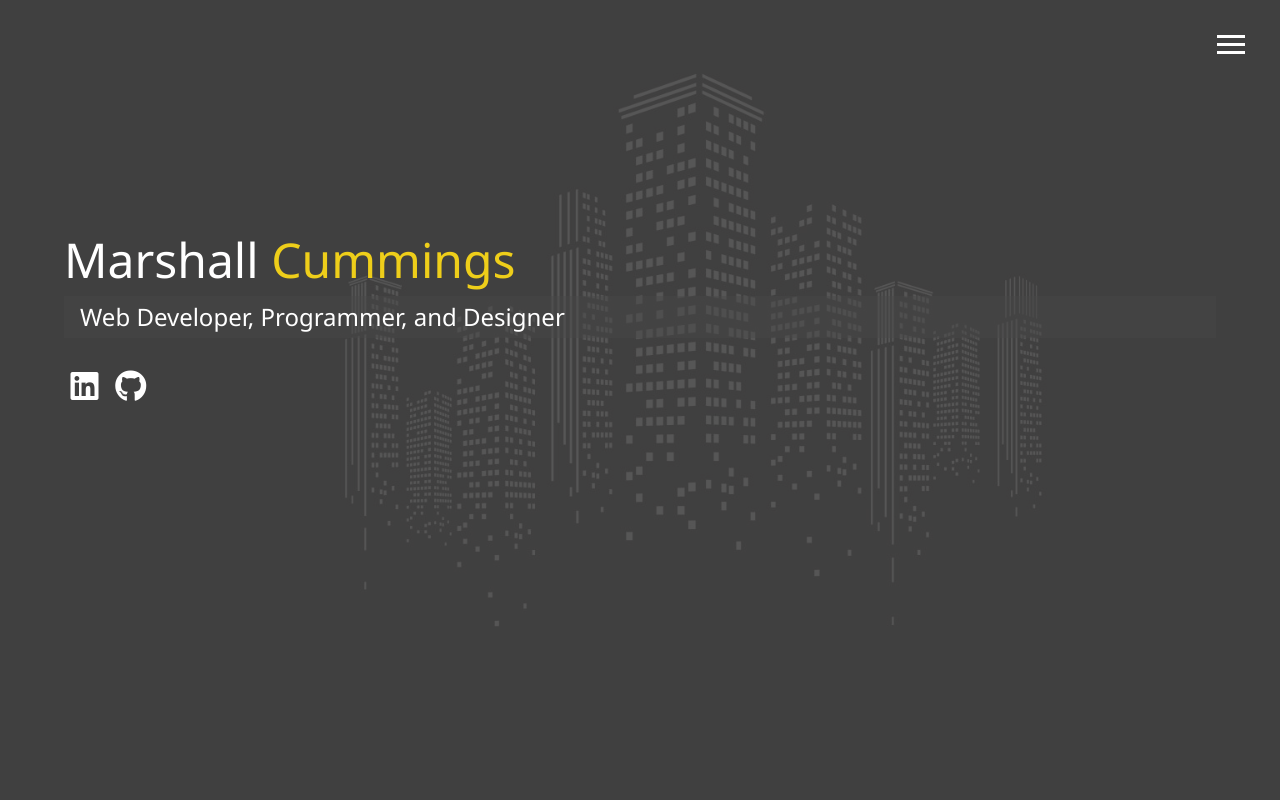
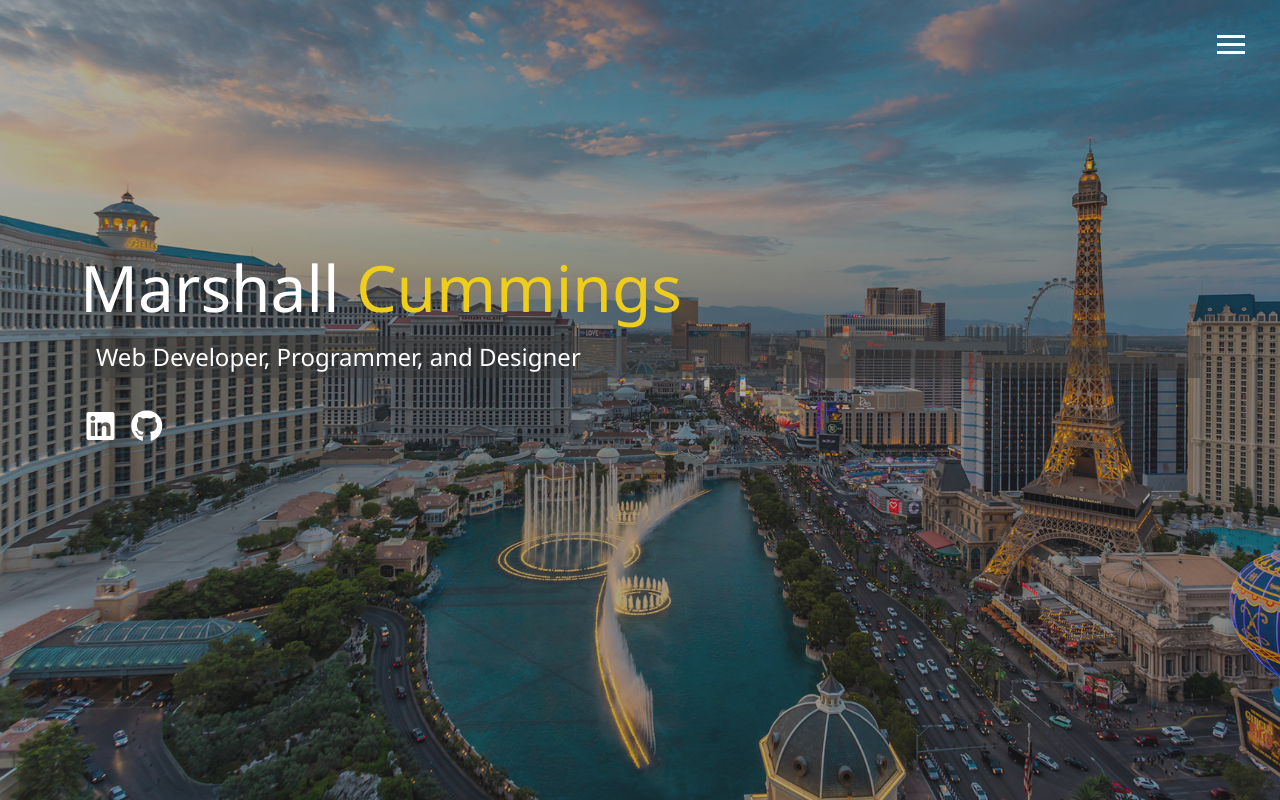
Before and after one commit to marshhpc/new-portfolio, a website: page dist/index.html in a window 1280 px wide. Drawn offline with Linux system fonts and the light colour scheme.

Commit message:
strat on work.html

```diff
--- a/scss/_config.scss
+++ b/scss/_config.scss
@@ -1,8 +1,8 @@
-$primary-color: #444;
+$primary-color: #333;
 $secondary-color: #eece1a;
 $show-home-image: true;
-$home-image: url(../img/background.jpg);
-$background-opacity: 0.9;
+$home-image: url(../img/background3.jpg);
+$background-opacity: 0.4;
 
 @mixin easeOut {
   transition: all 0.7s ease-out;
--- a/scss/_mobile.scss
+++ b/scss/_mobile.scss
@@ -40,7 +40,7 @@
     transform: translate3d(100, 0, 0);
 
     .portrait {
-      background: url("../img/smallp.jpg");
+      background: url("../img/lgp.jpg");
       width: 150px;
       height: 150px;
     }
--- a/scss/main.scss
+++ b/scss/main.scss
@@ -11,6 +11,7 @@ body {
   color: set-text-color($primary-color);
   height: 100%;
   margin: 0;
+  padding: 0;
   font-family: "Segoe UI", Tahoma, Geneva, Verdana, sans-serif;
   line-height: 1.5;
 }
@@ -24,7 +25,7 @@ h3 {
   font-weight: 400;
   //nest with &
   &.lg-heading {
-    font-size: 3rem;
+    font-size: 4rem;
   }
 
   &.sm-heading {
@@ -52,7 +53,8 @@ header {
 }
 
 main {
-  padding: 4rem;
+  padding: 5rem;
+
   //   height: 100%;
   // this creates a sticky footer
   min-height: calc(100vh - 60px);
```
Also changed, not shown: dist/css/main.css, dist/img/background3.jpg (added), dist/work.html (added).
